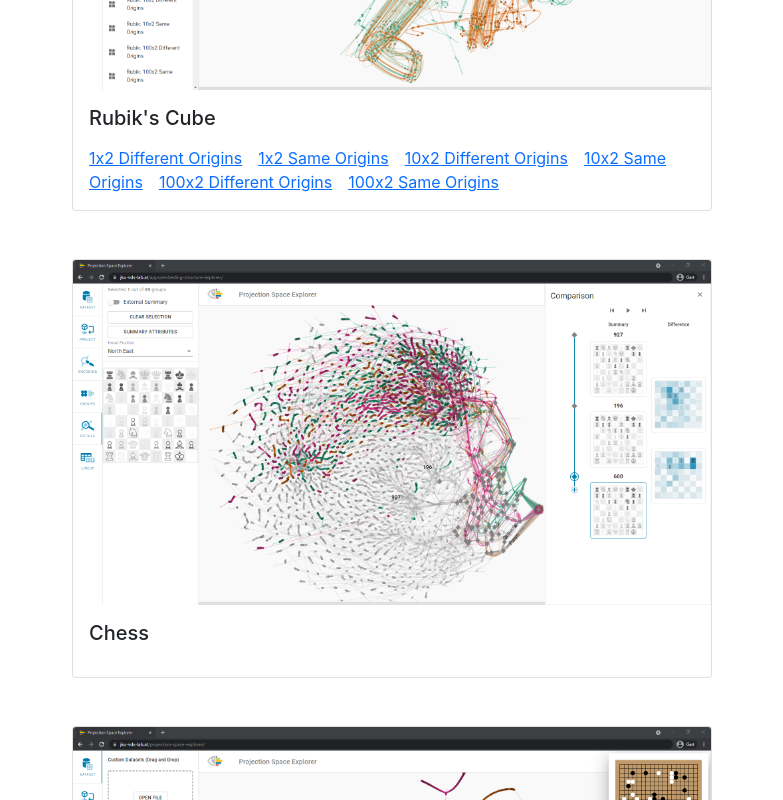
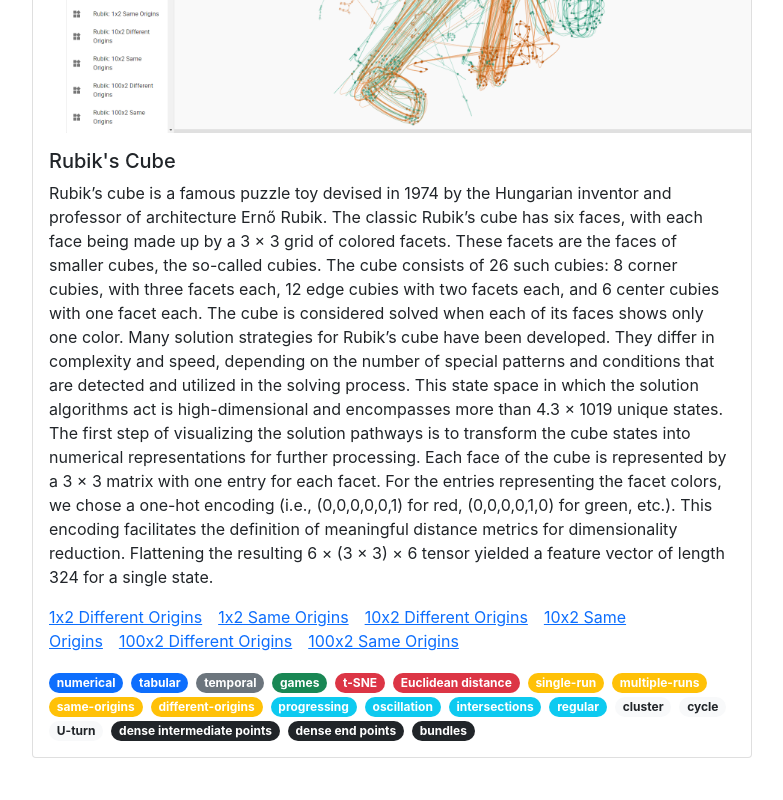
Before and after one commit to jku-vds-lab/pse, a React (Create React App) app: page /datasets in a window 1280 px wide. Shown: the part 460-1260 px from the top of the page, without its empty margins (248-1031 px from the left). Built offline with nearby package versions, Linux system fonts and the light colour scheme.

Commit message:
create rubik, fix tag colors

```diff
--- a/src/components/DatasetsCard.tsx
+++ b/src/components/DatasetsCard.tsx
@@ -1,5 +1,5 @@
 import '../styles/DatasetsCard.css';
-import { TagsColorsIndex, tagColors } from '../modules/Tags';
+import { TagsColorEnum } from '../modules/Tags';
 
 interface IDatasetCardProps {
   datasetInfo: IDatasetInfo
@@ -19,15 +19,19 @@
   const datasetImage = require(`../assets/datasetImages/${props.datasetInfo.imagePath}`).default;
 
   return (
-    <div className="card dataset-card mb-5 ms-3 me-3">
+    <div className="card dataset-card mb-5">
       <img src={datasetImage} alt={props.datasetInfo.name} className="card-img-top" />
       <div className="card-body">
         <h5 className="card-title">{props.datasetInfo.name}</h5>
         <p className="card-text">{props.datasetInfo.description}</p>
+        <div className="mb-3">
         {props.datasetInfo.datasetLinks &&
-        Object.entries(props.datasetInfo.datasetLinks).map(([key, value]) => <a key={key} href={String(value)} className="card-link">{key}</a>)
+          Object.entries(props.datasetInfo.datasetLinks).map(([key, value]) => <a key={key} href={String(value)} className="card-link">{key}</a>)
         }
-        {props.datasetInfo.tags.map((tag: string, idx: number) => <span key={idx} className={`badge rounded-pill me-2 bg-${tagColors[TagsColorsIndex[tag as keyof typeof TagsColorsIndex]]}`} >{tag}</span>)}
+        </div>
+        <div>
+          {props.datasetInfo.tags.map((tag: string, idx: number) => <span key={idx} className={`badge rounded-pill me-2 bg-${TagsColorEnum[tag as keyof typeof TagsColorEnum]} ${TagsColorEnum[tag as keyof typeof TagsColorEnum] === 'light' ? "text-dark" : ""}`} >{tag}</span>)}
+        </div>
       </div>
     </div>
   );
--- a/src/data/datasets.js
+++ b/src/data/datasets.js
@@ -4,8 +4,8 @@
         "domain": "Games",
         "id": "rubik",
         "type": "",
-        "description": "",
-        "tags": [""],
+        "description": "Rubik’s cube is a famous puzzle toy devised in 1974 by the Hungarian inventor and professor of architecture Ernő Rubik. The classic Rubik’s cube has six faces, with each face being made up by a 3 × 3 grid of colored facets. These facets are the faces of smaller cubes, the so-called cubies. The cube consists of 26 such cubies: 8 corner cubies, with three facets each, 12 edge cubies with two facets each, and 6 center cubies with one facet each. The cube is considered solved when each of its faces shows only one color. Many solution strategies for Rubik’s cube have been developed. They differ in complexity and speed, depending on the number of special patterns and conditions that are detected and utilized in the solving process.  This state space in which the solution algorithms act is high-dimensional and encompasses more than 4.3 × 1019 unique states. The first step of visualizing the solution pathways is to transform the cube states into numerical representations for further processing. Each face of the cube is represented by a 3 × 3 matrix with one entry for each facet. For the entries representing the facet colors, we chose a one-hot encoding (i.e., (0,0,0,0,0,1) for red, (0,0,0,0,1,0) for green, etc.). This encoding facilitates the definition of meaningful distance metrics for dimensionality reduction. Flattening the resulting 6 × (3 × 3) × 6 tensor yielded a feature vector of length 324 for a single state. ",
+        "tags": ["numerical", "tabular", "temporal", "games", "t-SNE", "Euclidean distance", "single-run", "multiple-runs", "same-origins", "different-origins", "progressing", "oscillation", "intersections", "regular", "cluster", "cycle", "U-turn", "dense intermediate points", "dense end points", "bundles", "similar-shapes"],
         "imagePath": "rubik.png",
         "datasetLinks": {
             "1x2 Different Origins": "https://jku-vds-lab.at/projection-space-explorer/?set=neural",
--- a/src/modules/Tags.tsx
+++ b/src/modules/Tags.tsx
@@ -1,16 +1,47 @@
-export enum TagsColorsIndex {
-  "numerical", "categorical", "boolean",
-  "tabular", "graph",
-  "temporal", "groups", "clusters",
-  "games", "medicine", "science",
-  "MDS", "PCA", "t-SNE", "UMAP",
-  "single-run", "multiple-runs", "same-origins", "different-origins",
-  "progressing", "stagnating", "oscillation", "intersections", "sparse", "dense", "regular", "irregular",
-  "cluster", "transition", "cycle", "U-turn", "outlier", "alternation",
-  "dense starting points", "sparse starting points", "dense intermediate points", "sparse intermediate points", "dense end points", "sparse end points", "bundles", "bundles with different directions", "bundles with different velocities", "similar shapes"
+export enum TagsColorEnum {
+  "numerical" = "primary",
+  "categorical" = "primary",
+  "boolean" = "primary",
+  "tabular" = "primary",
+  "graph" = "primary",
+  "temporal" = "secondary",
+  "groups" = "secondary",
+  "clusters" = "secondary",
+  "games" = "success",
+  "medicine" = "success",
+  "science" = "success",
+  "MDS" = "danger",
+  "PCA" = "danger",
+  "t-SNE" = "danger",
+  "UMAP" = "danger",
+  "Euclidean distance" = "danger",
+  "Manhatten distance" = "danger",
+  "single-run" = "warning",
+  "multiple-runs" = "warning",
+  "same-origins" = "warning",
+  "different-origins" = "warning",
+  "progressing" = "info",
+  "stagnating" = "info",
+  "oscillation" = "info",
+  "intersections" = "info",
+  "sparse" = "info",
+  "dense" = "info",
+  "regular" = "info",
+  "irregular" = "info",
+  "cluster" = "light",
+  "transition" = "light",
+  "cycle" = "light",
+  "U-turn" = "light",
+  "outlier" = "light",
+  "alternation" = "light",
+  "dense starting points" = "dark",
+  "sparse starting points" = "dark",
+  "dense intermediate points" = "dark",
+  "sparse intermediate points" = "dark",
+  "dense end points" = "dark",
+  "sparse end points" = "dark",
+  "bundles" = "dark",
+  "bundles with different directions" = "dark",
+  "bundles with different velocities" = "dark",
+  "similar shapes" = "dark"
 }
-
-const makeRepeated = (arr: string[], repeats: number) =>
-  Array.from({ length: repeats }, () => arr).flat();
-
-export const tagColors = makeRepeated(['primary', 'secondary', 'success', 'danger', 'warning', 'info', 'dark'], 50);
--- a/src/pages/Datasetspage.tsx
+++ b/src/pages/Datasetspage.tsx
@@ -3,7 +3,7 @@
 import makeAnimated from 'react-select/animated';
 import DatasetsCard from '../components/DatasetsCard';
 import { datasets } from '../data/datasets';
-import {TagsColorsIndex} from '../modules/Tags';
+import {TagsColorEnum} from '../modules/Tags';
 
 // Could be used if we want another filtering technique
 const checkSubsetArrays = (array1: any, array2: any) => {
@@ -13,7 +13,7 @@
 const animatedComponents = makeAnimated();
 
 // prepare list of tags
-const tagList = Object.keys(TagsColorsIndex).filter((item) => {
+const tagList = Object.keys(TagsColorEnum).filter((item) => {
   return isNaN(Number(item));
 });
 
--- a/src/styles/DatasetsCard.css
+++ b/src/styles/DatasetsCard.css
@@ -1,3 +1,3 @@
 .dataset-card {
-    width: 40rem
+    width: 45rem
 }
```
